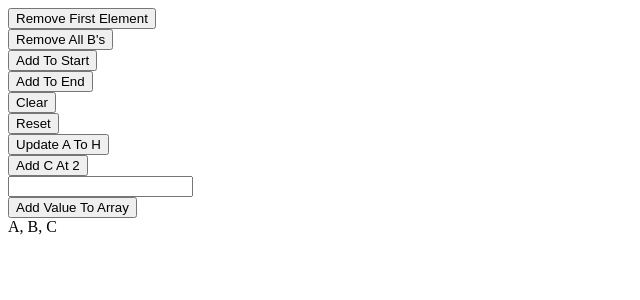
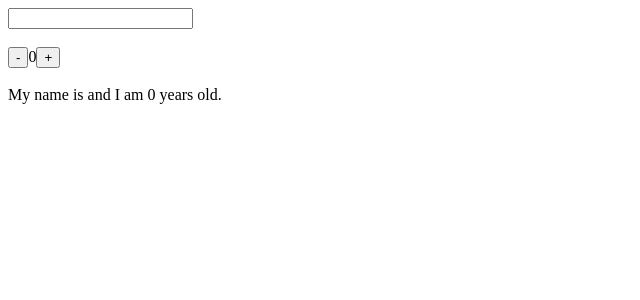
Before and after one commit to sagaraItelasoft/react-begineer-vite, a React (Vite) app: page / in a window 1280 px wide. Shown: the top 300 px of the page, without its empty margins (0-640 px from the left). Built offline with nearby package versions, Linux system fonts and the light colour scheme.

Commit message:
counter with name project

```diff
--- a/src/App.jsx
+++ b/src/App.jsx
@@ -1,89 +1,7 @@
-import { useState } from "react"
-
-const INITIAL_VALUE = ["A", "B", "C"]
+import { ClassComponent } from "./ClassComponent"
 
 function App() {
-  const [array, setArray] = useState(INITIAL_VALUE)
-  const [value, setValue] = useState("")
-
-  function removeFirstElement() {
-    setArray(currentArray => {
-      return currentArray.slice(1)
-    })
-  }
-
-  function removeSpecificLetter(letter) {
-    setArray(currentArray => {
-      return currentArray.filter(element => element !== letter)
-    })
-  }
-
-  function addLetterToStart(letter) {
-    setArray(currentArray => {
-      return [letter, ...currentArray]
-    })
-  }
-
-  function addLetterToEnd(letter) {
-    setArray(currentArray => {
-      return [...currentArray, letter]
-    })
-  }
-
-  function clear() {
-    setArray([])
-  }
-
-  function reset() {
-    setArray(INITIAL_VALUE)
-  }
-
-  function updateAToH() {
-    setArray(currentArray => {
-      return currentArray.map(element => {
-        if (element === "A") return "H"
-        return element
-      })
-    })
-  }
-
-  function addLetterAtIndex(letter, index) {
-    setArray(currentArray => {
-      return [
-        ...currentArray.slice(0, index),
-        letter,
-        ...currentArray.slice(index),
-      ]
-    })
-  }
-
-  return (
-    <div>
-      <button onClick={removeFirstElement}>Remove First Element</button>
-      <br />
-      <button onClick={() => removeSpecificLetter("B")}>Remove All B's</button>
-      <br />
-      <button onClick={() => addLetterToStart("B")}>Add To Start</button>
-      <br />
-      <button onClick={() => addLetterToEnd("Z")}>Add To End</button>
-      <br />
-      <button onClick={clear}>Clear</button>
-      <br />
-      <button onClick={reset}>Reset</button>
-      <br />
-      <button onClick={updateAToH}>Update A To H</button>
-      <br />
-      <button onClick={() => addLetterAtIndex("C", 2)}>Add C At 2</button>
-      <br />
-      <input value={value} onChange={e => setValue(e.target.value)} />
-      <br />
-      <button onClick={() => addLetterToStart(value)}>
-        Add Value To Array
-      </button>
-      <br />
-      {array.join(", ")}
-    </div>
-  )
+  return <ClassComponent />
 }
 
 export default App
--- /dev/null
+++ b/src/ClassComponent.jsx
@@ -0,0 +1,51 @@
+import React from "react"
+
+export class ClassComponent extends React.Component {
+  constructor(props) {
+    super(props)
+
+    this.state = {
+      name: "",
+      age: 0,
+    }
+  }
+
+  render() {
+    return (
+      <div>
+        <input
+          value={this.state.name}
+          onChange={e => this.setState({ name: e.target.value })}
+        />
+        <br />
+        <br />
+        <button
+          onClick={() =>
+            this.setState(currentState => {
+              return {
+                age: currentState.age - 1,
+              }
+            })
+          }
+        >
+          -
+        </button>
+        {this.state.age}
+        <button
+          onClick={() =>
+            this.setState(currentState => {
+              return {
+                age: currentState.age + 1,
+              }
+            })
+          }
+        >
+          +
+        </button>
+        <br />
+        <br />
+        My name is {this.state.name} and I am {this.state.age} years old.
+      </div>
+    )
+  }
+}
```
Also changed, not shown: src/FunctionComponent.jsx (added, +20 -0 lines).
